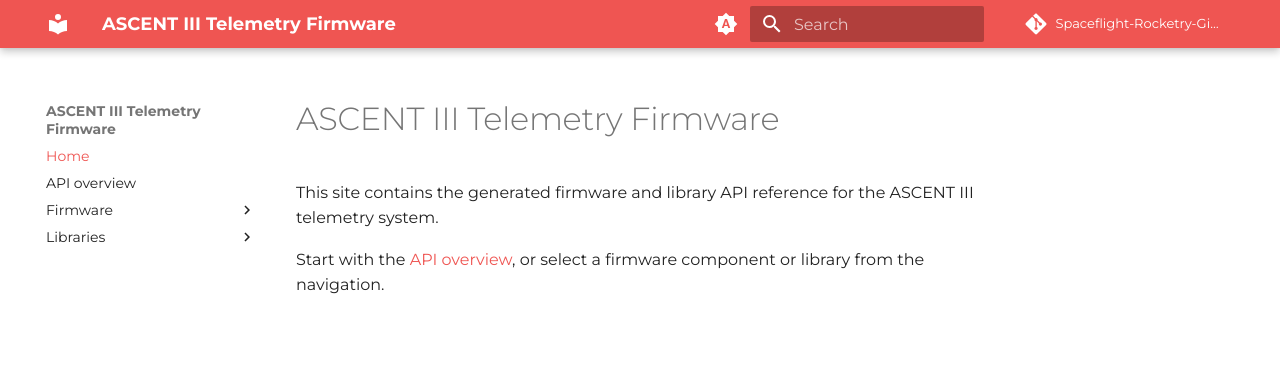
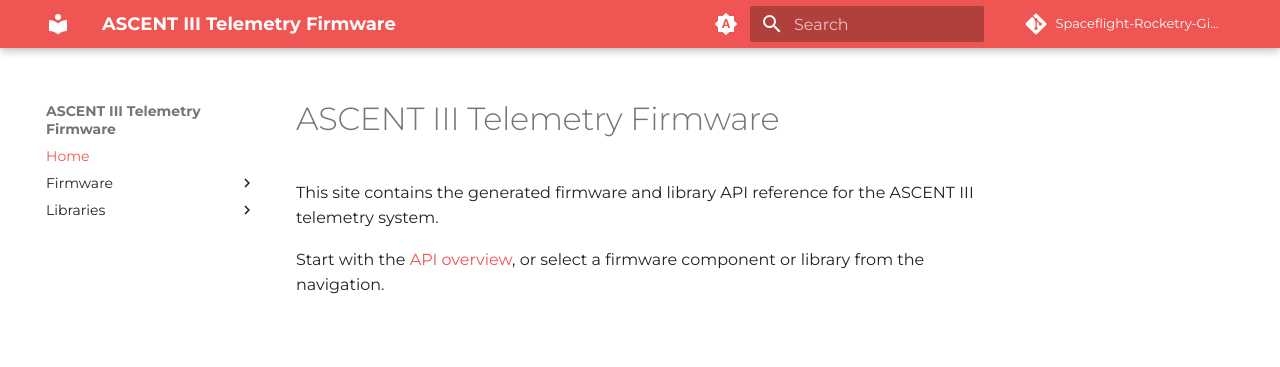
Before and after one commit to Niklas-2911/mkdocs-pages_test, an MkDocs documentation site: the page built from docs/index.md, in a window 1280 px wide. Shown: the top 367 px of the page. Built offline with MkDocs 1.6.1 and Material for MkDocs 9.7.7, drawn with Linux system fonts in a browser that asks for light colours; comment, search, counter and statistics services are not loaded.

Commit message:
Update mkdocs.yml

```diff
--- a/mkdocs.yml
+++ b/mkdocs.yml
@@ -96,7 +96,6 @@ plugins:
 
 nav:
   - Home: index.md
-  - API overview: api_overview.md
   - Firmware:
       - Onboard:
           - Functions: onboard/group__onboard.md
```
